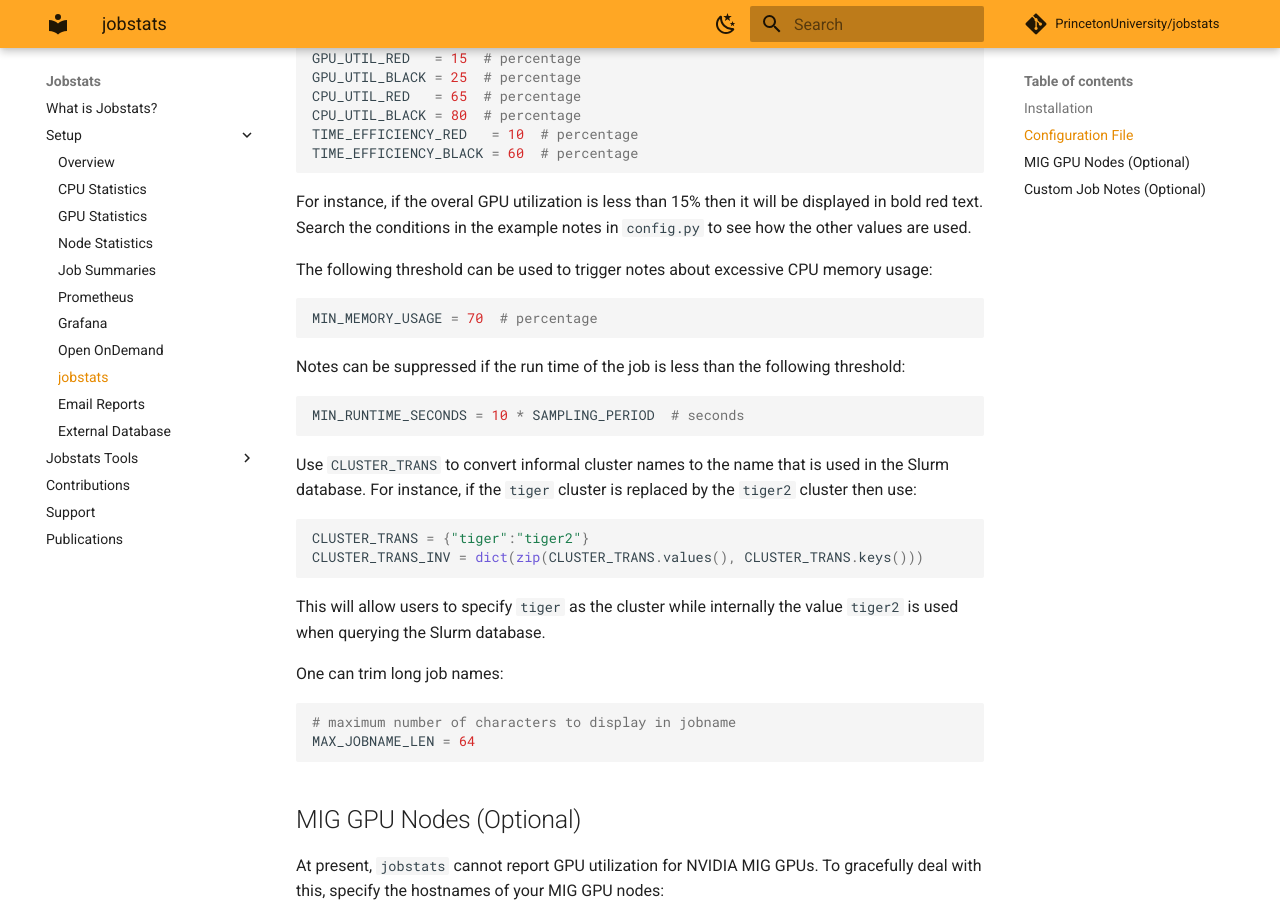
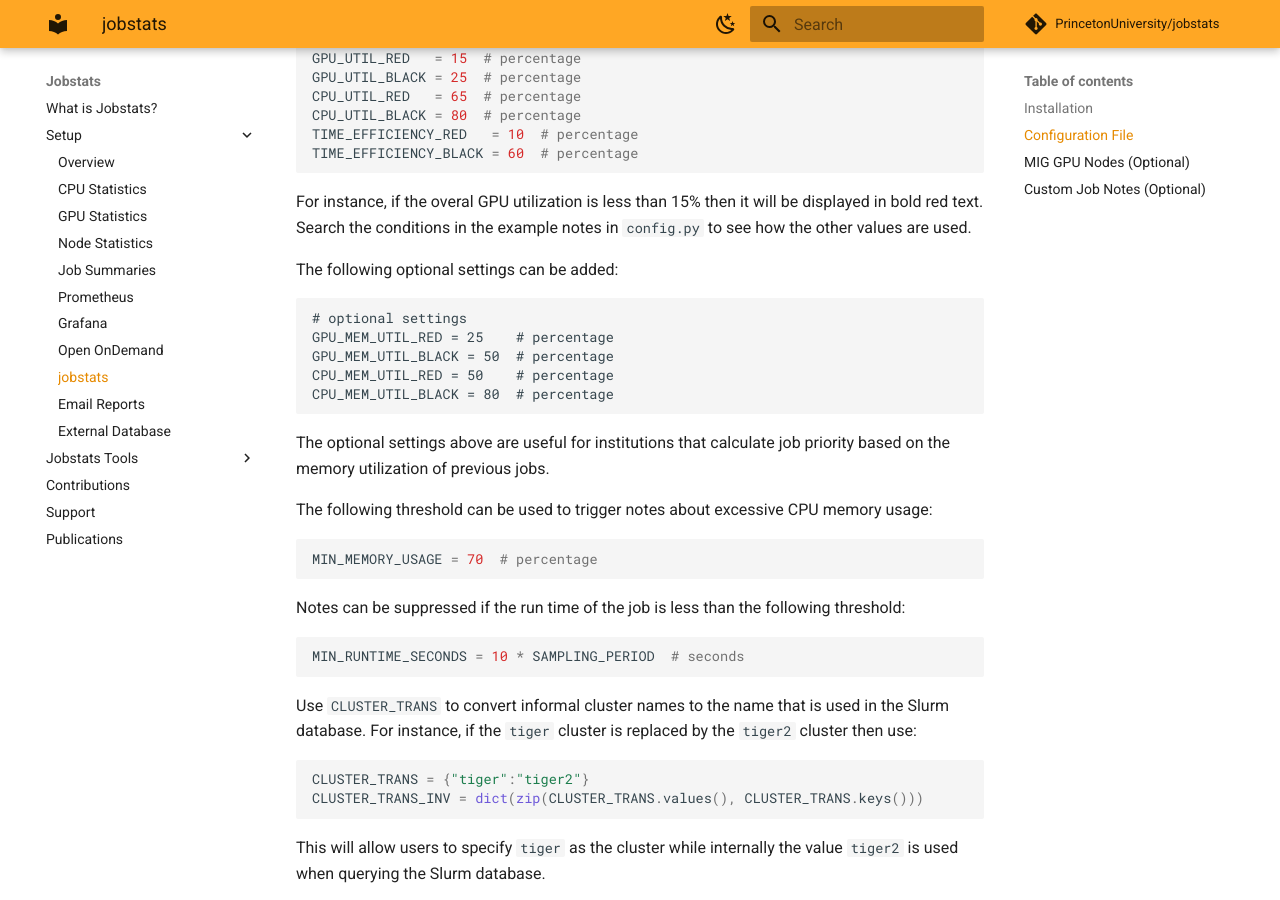
Before and after one commit to PrincetonUniversity/jobstats, an MkDocs documentation site: the page built from docs/setup/jobstats_command.md, in a window 1280 px wide and 900 px high, scrolled down 2140 px. Built offline with MkDocs 1.6.1 and Material for MkDocs 9.7.7, drawn with Linux system fonts in a browser that asks for light colours; comment, search, counter and statistics services are not loaded.

Commit message:
Memory threshold settings for colorization are optional

````diff
--- a/config.py
+++ b/config.py
@@ -25,12 +25,8 @@ SAMPLING_PERIOD = 30
 # threshold values for red versus black text and notes
 GPU_UTIL_RED   = 15  # percentage
 GPU_UTIL_BLACK = 25  # percentage
-GPU_MEM_UTIL_RED = 0 # percentage
-GPU_MEM_UTIL_BLACK = 0 # percentage
 CPU_UTIL_RED   = 65  # percentage
 CPU_UTIL_BLACK = 80  # percentage
-CPU_MEM_UTIL_RED = 50 # percentage
-CPU_MEM_UTIL_BLACK = 80 # percentage
 TIME_EFFICIENCY_RED   = 10  # percentage
 TIME_EFFICIENCY_BLACK = 60  # percentage
 MIN_MEMORY_USAGE      = 70  # percentage
--- a/docs/setup/jobstats_command.md
+++ b/docs/setup/jobstats_command.md
@@ -117,6 +117,18 @@ TIME_EFFICIENCY_BLACK = 60  # percentage
 
 For instance, if the overal GPU utilization is less than 15% then it will be displayed in bold red text. Search
 the conditions in the example notes in `config.py` to see how the other values are used.
+
+The following optional settings can be added:
+
+```
+# optional settings
+GPU_MEM_UTIL_RED = 25    # percentage
+GPU_MEM_UTIL_BLACK = 50  # percentage
+CPU_MEM_UTIL_RED = 50    # percentage
+CPU_MEM_UTIL_BLACK = 80  # percentage
+```
+
+The optional settings above are useful for institutions that calculate job priority based on the memory utilization of previous jobs.
 
 The following threshold can be used to trigger notes about excessive CPU memory usage:
 
````
Also changed, not shown: README.md (+1 -1 lines), output_formatters.py (+5 -3 lines).
